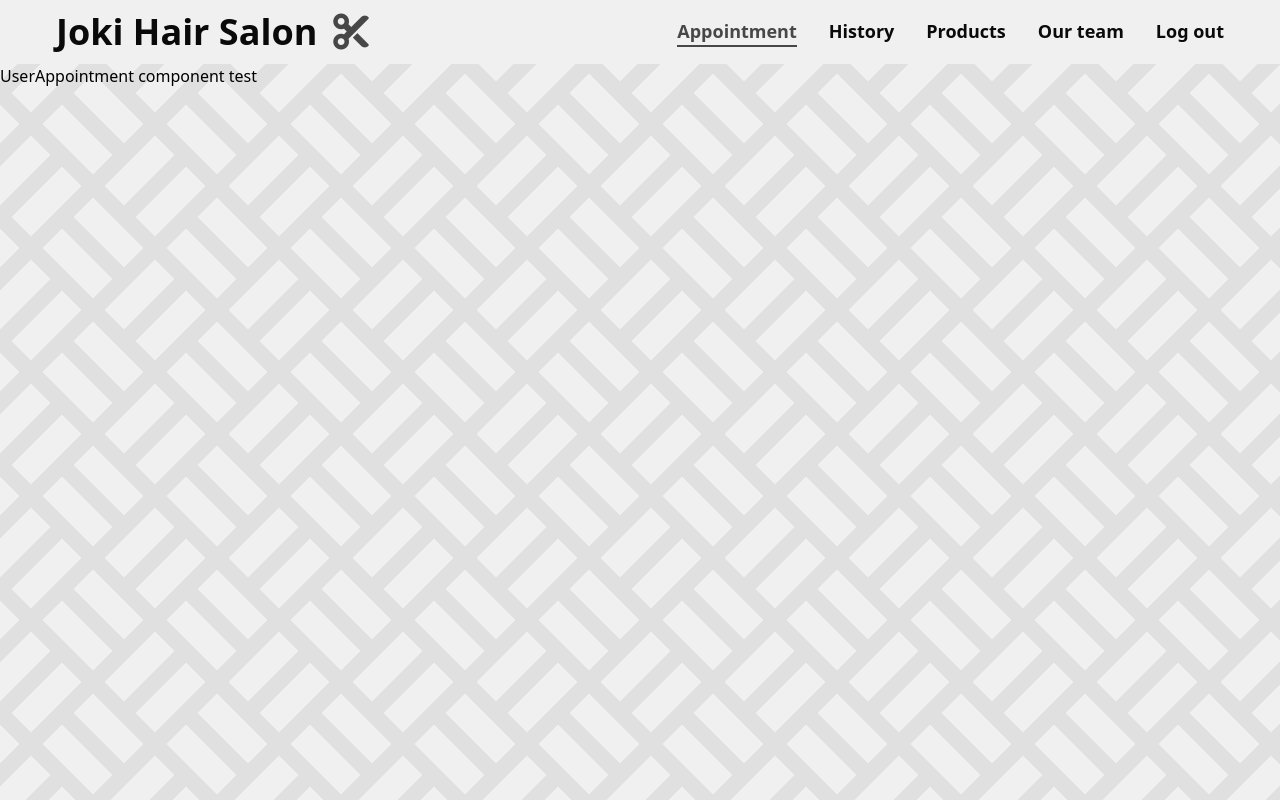
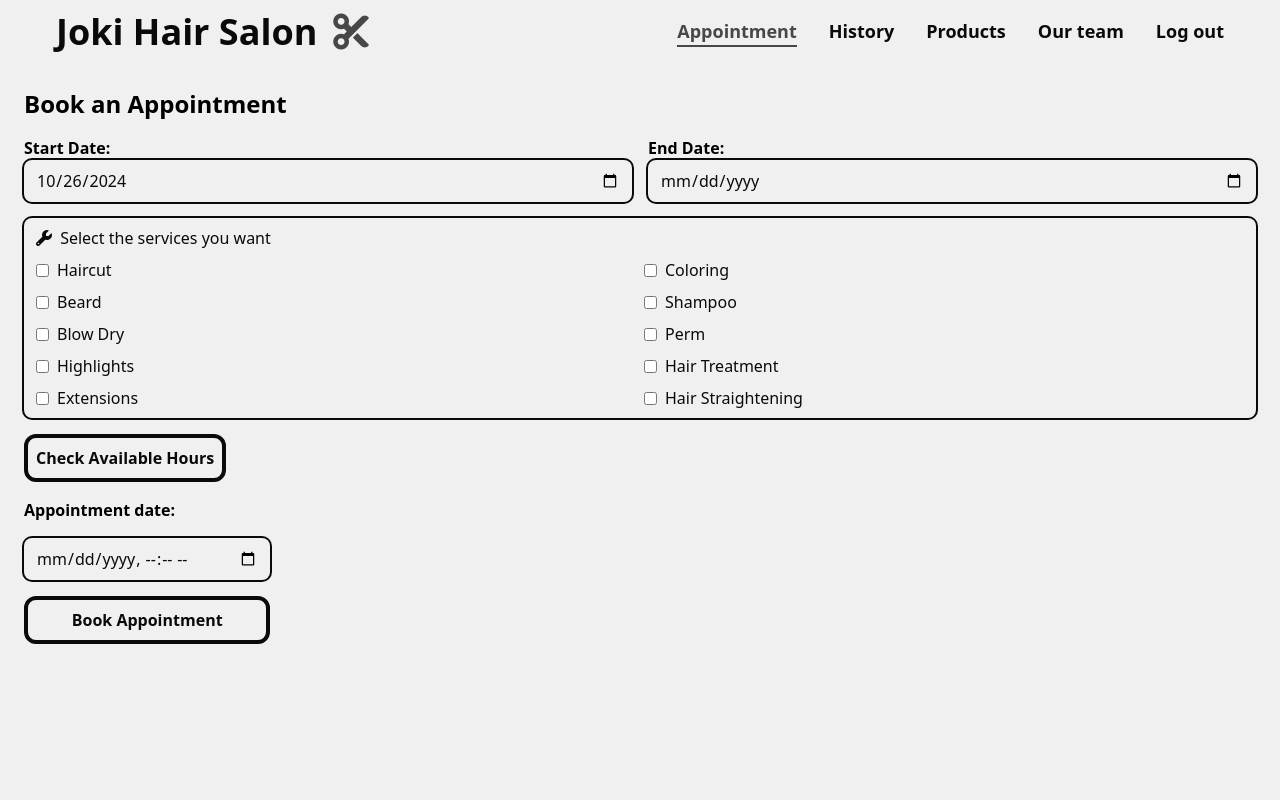
Before and after one commit to Josedzzz/joki-hair-salon-front, a React (Vite) app: page /user-dashboard in a window 1280 px wide. Built offline with nearby package versions, Linux system fonts and the light colour scheme; sample sign-in values are in the browser's storage.

Commit message:
add the structure and logic for the appointment functionality

```diff
--- a/src/components/UserAppointment.tsx
+++ b/src/components/UserAppointment.tsx
@@ -1,3 +1,243 @@
+import { useState } from "react";
+import {
+  getAvailableHours,
+  bookAppointment,
+} from "../services/clientAppointmentService";
+
+enum Services {
+  HAIRCUT = "Haircut",
+  COLORING = "Coloring",
+  BEARD = "Beard",
+  SHAMPOO = "Shampoo",
+  BLOW_DRY = "Blow Dry",
+  PERM = "Perm",
+  HIGHLIGHTS = "Highlights",
+  HAIR_TREATMENT = "Hair Treatment",
+  EXTENSIONS = "Extensions",
+  HAIRS_STRAIGHTENING = "Hair Straightening",
+}
+
 export default function UserAppointment() {
-  return <h1>UserAppointment component test</h1>;
+  const [startDate, setStartDate] = useState(() => {
+    const today = new Date();
+    const year = today.getFullYear();
+    const month = String(today.getMonth() + 1).padStart(2, "0");
+    const day = String(today.getDate()).padStart(2, "0");
+    return `${year}-${month}-${day}`;
+  });
+  const [endDate, setEndDate] = useState("");
+  const [selectedServices, setSelectedServices] = useState<string[]>([]);
+  const [availableHours, setAvailableHours] = useState<{
+    [date: string]: string[];
+  }>({});
+  const [selectedHour, setSelectedHour] = useState("");
+  const [message, setMessage] = useState("");
+  const [loading, setLoading] = useState(false);
+
+  /**
+   * get all the availableHours given the start and end date
+   */
+  const handleGetAvailableHours = async () => {
+    setMessage("");
+    setLoading(true);
+    if (!startDate || !endDate || selectedServices.length === 0) {
+      setMessage("Please select a date range and at least one service.");
+      return;
+    }
+    try {
+      const uppercaseServices = selectedServices.map(
+        (service) =>
+          Object.keys(Services).find(
+            (key) => Services[key as keyof typeof Services] === service,
+          ) || service,
+      );
+
+      const response = await getAvailableHours({
+        startDate,
+        endDate,
+        services: uppercaseServices,
+      });
+      setAvailableHours(response.data);
+    } catch (error) {
+      if (error instanceof Error) {
+        setMessage(error.message);
+      } else {
+        setMessage("An unexpected error occurred.");
+      }
+    } finally {
+      setLoading(false);
+    }
+  };
+
+  /**
+   * handle the appointment service
+   */
+  const handleBookAppointment = async () => {
+    setMessage("");
+    if (!selectedHour) {
+      setMessage("Please select a date and hour for the appointment");
+      return;
+    }
+
+    try {
+      const clientId = localStorage.getItem("clientId");
+      if (!clientId) {
+        setMessage("The client doesn't have an id");
+        return;
+      }
+
+      const uppercaseServices = selectedServices.map(
+        (service) =>
+          Object.keys(Services).find(
+            (key) => Services[key as keyof typeof Services] === service,
+          ) || service,
+      );
+
+      const response = await bookAppointment(clientId, {
+        date: selectedHour,
+        servicesList: uppercaseServices,
+      });
+      setMessage(response.message);
+    } catch (error) {
+      if (error instanceof Error) {
+        setMessage(error.message);
+      } else {
+        setMessage("An unexpected error occurred.");
+      }
+    }
+  };
+
+  /**
+   * format the date and time to a unique string
+   * @param date the date to concat
+   * @param time the time to concat
+   * @returns the formated date
+   */
+  const formatDateTime = (date: string, time: string) => {
+    return `${date}T${time.slice(0, 5)}`; // "YYYY-MM-DDTHH:MM"
+  };
+
+  /**
+   * handles the service set stament
+   * @param service the service to add or delete
+   */
+  const toggleService = (service: string) => {
+    setSelectedServices((prevService) =>
+      prevService.includes(service)
+        ? prevService.filter((s) => s !== service)
+        : [...prevService, service],
+    );
+  };
+
+  return (
+    <div className="bg-custom-white w-full min-h-[calc(100vh-4rem)] p-6">
+      <h2 className="text-2xl font-bold mb-4">Book an Appointment</h2>
+
+      {/* Date Selection */}
+      <div className="flex gap-4 mb-4">
+        <div className="w-1/2">
+          <label className="block font-semibold">Start Date:</label>
+          <input
+            type="date"
+            value={startDate}
+            onChange={(e) => setStartDate(e.target.value)}
+            min={startDate}
+            className="bg-custom-white text-custom-dark w-full px-3 py-2 rounded-lg ring-2 ring-custom-dark focus:ring-custom-silver focus:outline-none"
+          />
+        </div>
+
+        <div className="w-1/2">
+          <label className="block font-semibold">End Date:</label>
+          <input
+            type="date"
+            value={endDate}
+            onChange={(e) => setEndDate(e.target.value)}
+            min={startDate}
+            className="bg-custom-white text-custom-dark w-full px-3 py-2 rounded-lg ring-2 ring-custom-dark focus:ring-custom-silver focus:outline-none"
+          />
+        </div>
+      </div>
+
+      {/* Services field */}
+      <div className="mb-4 px-3 py-2 rounded-lg ring-2 ring-custom-dark bg-custom-white">
+        <label className="block text-custom-dark mb-2">
+          <i className="fa-solid fa-wrench mr-1"></i> Select the services you
+          want
+        </label>
+        <div className="grid grid-cols-2 gap-2">
+          {Object.values(Services).map((service) => (
+            <label key={service} className="flex items-center">
+              <input
+                type="checkbox"
+                className="mr-2"
+                checked={selectedServices.includes(service)}
+                onChange={() => toggleService(service)}
+              />
+              <span className="text-custom-dark">{service}</span>
+            </label>
+          ))}
+        </div>
+      </div>
+
+      {/* Button for availableHours */}
+      <button
+        onClick={handleGetAvailableHours}
+        className="text-custom-dark font-bold p-2 border-4 border-custom-dark rounded-xl hover:bg-custom-dark hover:text-custom-white transition duration-300 ease-in-out transform hover:scale-105"
+      >
+        Check Available Hours
+      </button>
+
+      {/* Available Hours Display */}
+      {loading ? (
+        <p>Loading available hours...</p>
+      ) : (
+        <div className="my-4">
+          {Object.entries(availableHours).map(([date, hours]) => (
+            <div key={date} className="mb-4">
+              <h3 className="font-bold">{date}</h3>
+              <div className="flex flex-wrap gap-2 mt-4">
+                {hours.length > 0 ? (
+                  hours.map((hour, index) => (
+                    <div
+                      key={`${date}-${index}`}
+                      onClick={() =>
+                        setSelectedHour(formatDateTime(date, hour))
+                      }
+                      className="px-2 py-1 rounded bg-custom-platinum hover:bg-custom-dark hover:text-custom-white transition duration-300 ease-in-out transform hover:scale-105"
+                    >
+                      {hour}
+                    </div>
+                  ))
+                ) : (
+                  <p className="text-gray-500">No hours available</p>
+                )}
+              </div>
+            </div>
+          ))}
+        </div>
+      )}
+
+      {/* Book appointment */}
+      <div className="flex flex-col gap-4">
+        <label className="block font-semibold">Appointment date:</label>
+        <input
+          type="datetime-local"
+          value={selectedHour}
+          onChange={(e) => setSelectedHour(e.target.value)}
+          min={startDate}
+          className="bg-custom-white text-custom-dark w-1/5 px-3 py-2 rounded-lg ring-2 ring-custom-dark focus:ring-custom-silver focus:outline-none"
+        />
+        <button
+          onClick={handleBookAppointment}
+          className="text-custom-dark w-1/5 font-bold p-2 border-4 border-custom-dark rounded-xl hover:bg-custom-dark hover:text-custom-white transition duration-300 ease-in-out transform hover:scale-105"
+        >
+          Book Appointment
+        </button>
+      </div>
+
+      {message && (
+        <p className="text-custom-silver text-center mt-4">{message}</p>
+      )}
+    </div>
+  );
 }
```
